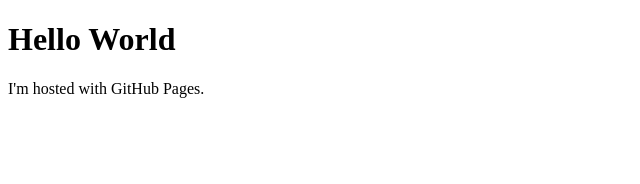
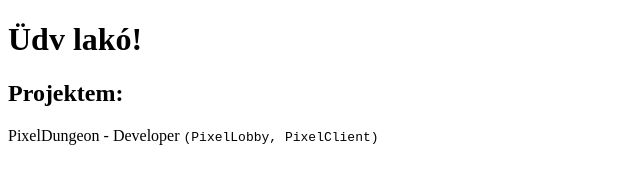
Before and after one commit to Danika6677/danika6677.github.io, a plain HTML site: page index.html in a window 1280 px wide. Shown: the whole page, without its empty margins (0-640 px from the left). Drawn offline with Linux system fonts and the light colour scheme.

Commit message:
PixelClient update

```diff
--- a/index.html
+++ b/index.html
@@ -2,7 +2,8 @@
 <meta lang="hu">
 <html>
     <body>
-        <h1>Hello World</h1>
-        <p>I'm hosted with GitHub Pages.</p>
+        <h1>Üdv lakó!</h1>
+        <h2>Projektem:</h2>
+        <p> PixelDungeon - Developer <code>(PixelLobby, PixelClient)</code></p>
     </body>
 </html>
```
Also changed, not shown: pd/textures/settings.png (added), 1 other file.
